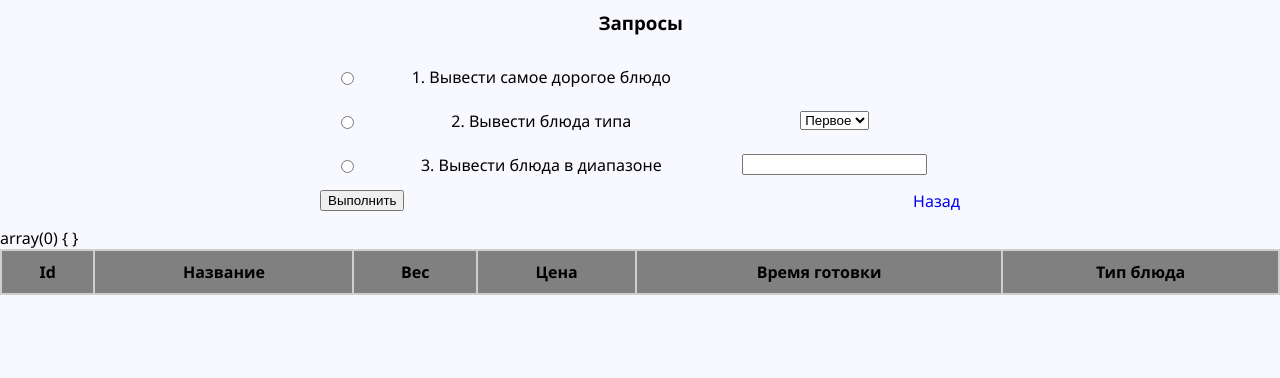
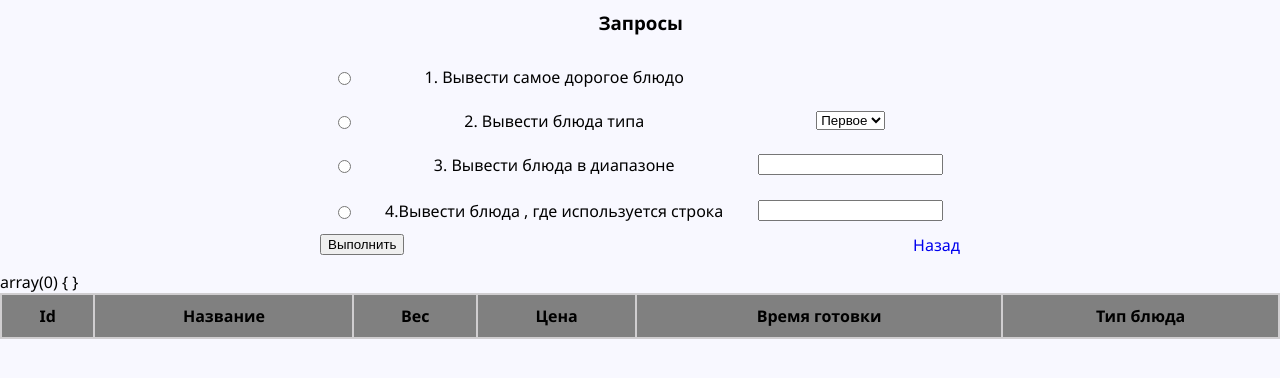
Before and after one commit to hungryLa/BD_restaurant, a PHP site: page /php/query.php in a window 1280 px wide. Shown: the top 378 px of the page. Run offline with PHP 8.4, Linux system fonts and the light colour scheme; tables that the repository leaves empty or names only in its code hold one stand-in row (values such as "Sample post"); data that the repository does not hold is empty.

Commit message:
Добавил запрос с поиском по строке

```diff
--- a/php/query.php
+++ b/php/query.php
@@ -32,6 +32,13 @@
                 <input type = 'hidden' name = 'type_query3' value = '2'>
             </tr>
             <tr>
+            <tr>
+                <td><input type = "radio" name = 'rad' value = '4'></td>
+                <td>4.Вывести блюда , где используется строка</td>
+                <td><input type = text name = 'value4' value = ''></td>
+                <input type = 'hidden' name = 'query4' value = 'SELECT * FROM `dishes` WHERE `Name` LIKE '>
+                <input type = 'hidden' name = 'type_query4' value = '3'>
+            </tr>
 
             </tr>
         </table>
@@ -54,10 +61,13 @@
         if ($_POST['rad'] && ($_POST['do'])){
 
             if($_POST['type_query'.$_POST['rad']] > 0) $query = $_POST['query'.$_POST['rad']];
-            if($_POST['type_query'.$_POST['rad']] > 1) $query = $query."'".$_POST['value'.$_POST['rad']]."'";
+            if($_POST['type_query'.$_POST['rad']] == 2) $query = $query."'".$_POST['value'.$_POST['rad']]."'";
+            if($_POST['type_query'.$_POST['rad']] == 3) $query = $query."'".$_POST['value'.$_POST['rad']]."%'";
 
             echo "</br>";
             var_dump($query);
+
+
             $dish = mysqli_query($link,$query) or die("Ошибка " . mysqli_error($link));
             $dish = mysqli_fetch_all($dish);
 
```
